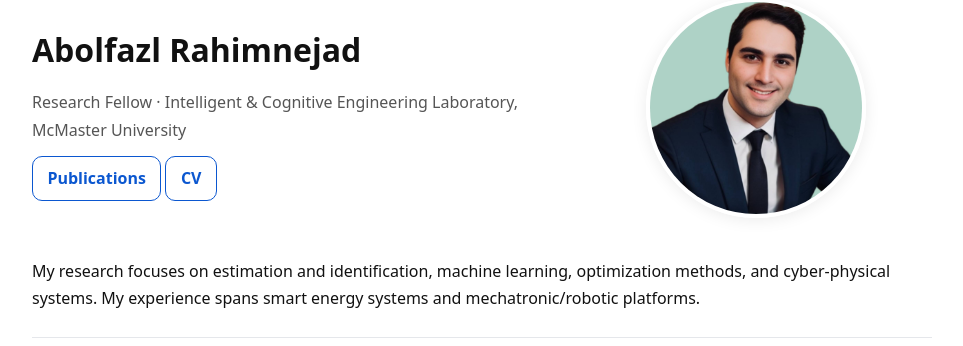
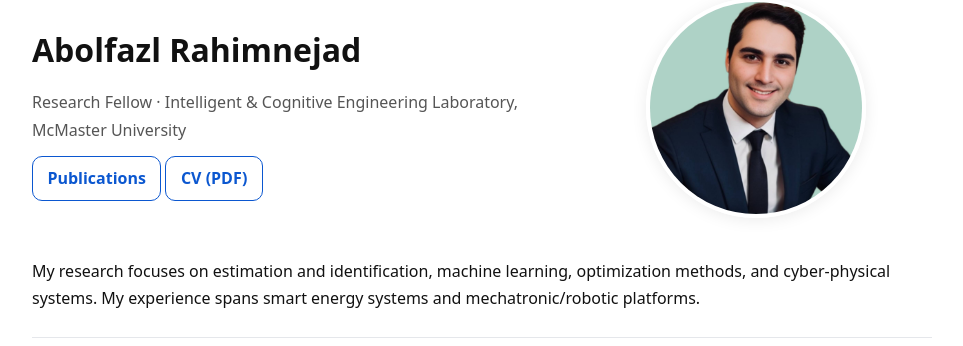
Before and after one commit to AbRahimnejad/AbRahimnejad.github.io, a Jekyll site: the page built from index.md, in a window 1280 px wide. Shown: the part 158-504 px from the top of the page, without its empty margins (158-1121 px from the left). Built offline with Jekyll 4.4.1, drawn with Linux system fonts in a browser that asks for light colours.

Commit message:
Update index.md

```diff
--- a/index.md
+++ b/index.md
@@ -9,7 +9,7 @@ permalink: /
     <p class="hero-subtitle">Research Fellow · Intelligent & Cognitive Engineering Laboratory, McMaster University</p>
     <div class="hero-actions">
       <a class="btn" href="{{ site.baseurl }}/publications/">Publications</a>
-      <a class="btn" href="https://drive.google.com/file/d/1K_IAIFElGR3ujcKt1Cd0KyW0UchyCPBC/view?usp=drive_link" target="_blank" rel="noopener"> CV</a>
+      <a class="btn" href="{{ site.baseurl }}/assets/CV.pdf" target="_blank" download> CV (PDF)</a>
     </div>
   </div>
   <div class="hero-image">
```
